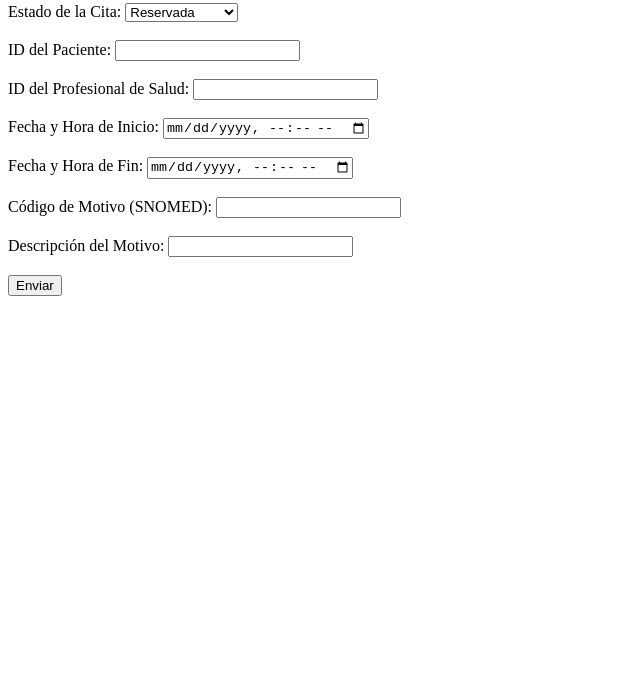
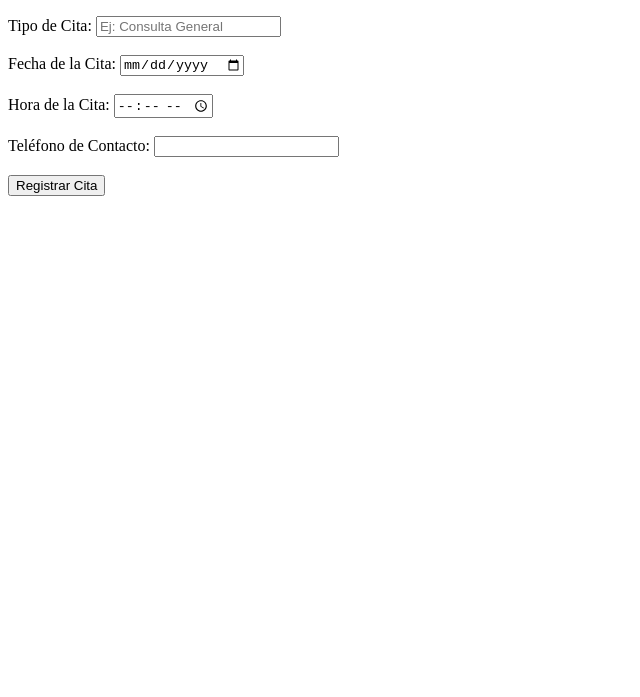
Before and after one commit to Anamorenoch/Appointment, a plain HTML site: page index.html in a window 1280 px wide. Shown: the part 103-800 px from the top of the page, without its empty margins (0-640 px from the left). Drawn offline with Linux system fonts and the light colour scheme.

Commit message:
Update index.html

```diff
--- a/index.html
+++ b/index.html
@@ -1,4 +1,4 @@
-<<!DOCTYPE html>
+<!DOCTYPE html>
 <html lang="es">
 <head>
     <meta charset="UTF-8">
@@ -8,34 +8,22 @@
 <body>
     <h1>Formulario de Cita HL7 FHIR</h1>
     <form id="appointmentForm">
-        <label for="status">Estado de la Cita:</label>
-        <select id="status" name="status" required>
-            <option value="booked">Reservada</option>
-            <option value="arrived">Llegó</option>
-            <option value="fulfilled">Cumplida</option>
-            <option value="cancelled">Cancelada</option>
-            <option value="noshow">No se presentó</option>
-        </select><br><br>
+        <label for="patientId">ID del Paciente:</label>
+        <input type="text" id="patientId" name="patientId" required><br><br>
 
-        <label for="patientReference">ID del Paciente:</label>
-        <input type="text" id="patientReference" name="patientReference" required><br><br>
+        <label for="appointmentType">Tipo de Cita:</label>
+        <input type="text" id="appointmentType" name="appointmentType" placeholder="Ej: Consulta General" required><br><br>
 
-        <label for="practitionerReference">ID del Profesional de Salud:</label>
-        <input type="text" id="practitionerReference" name="practitionerReference" required><br><br>
+        <label for="appointmentDate">Fecha de la Cita:</label>
+        <input type="date" id="appointmentDate" name="appointmentDate" required><br><br>
 
-        <label for="start">Fecha y Hora de Inicio:</label>
-        <input type="datetime-local" id="start" name="start" required><br><br>
+        <label for="appointmentTime">Hora de la Cita:</label>
+        <input type="time" id="appointmentTime" name="appointmentTime" required><br><br>
 
-        <label for="end">Fecha y Hora de Fin:</label>
-        <input type="datetime-local" id="end" name="end" required><br><br>
+        <label for="contact">Teléfono de Contacto:</label>
+        <input type="text" id="contact" name="contact" required><br><br>
 
-        <label for="reasonCode">Código de Motivo (SNOMED):</label>
-        <input type="text" id="reasonCode" name="reasonCode" required><br><br>
-
-        <label for="reasonDisplay">Descripción del Motivo:</label>
-        <input type="text" id="reasonDisplay" name="reasonDisplay" required><br><br>
-
-        <button type="submit">Enviar</button>
+        <button type="submit">Registrar Cita</button>
     </form>
 
     <script src="app.js"></script>
```
